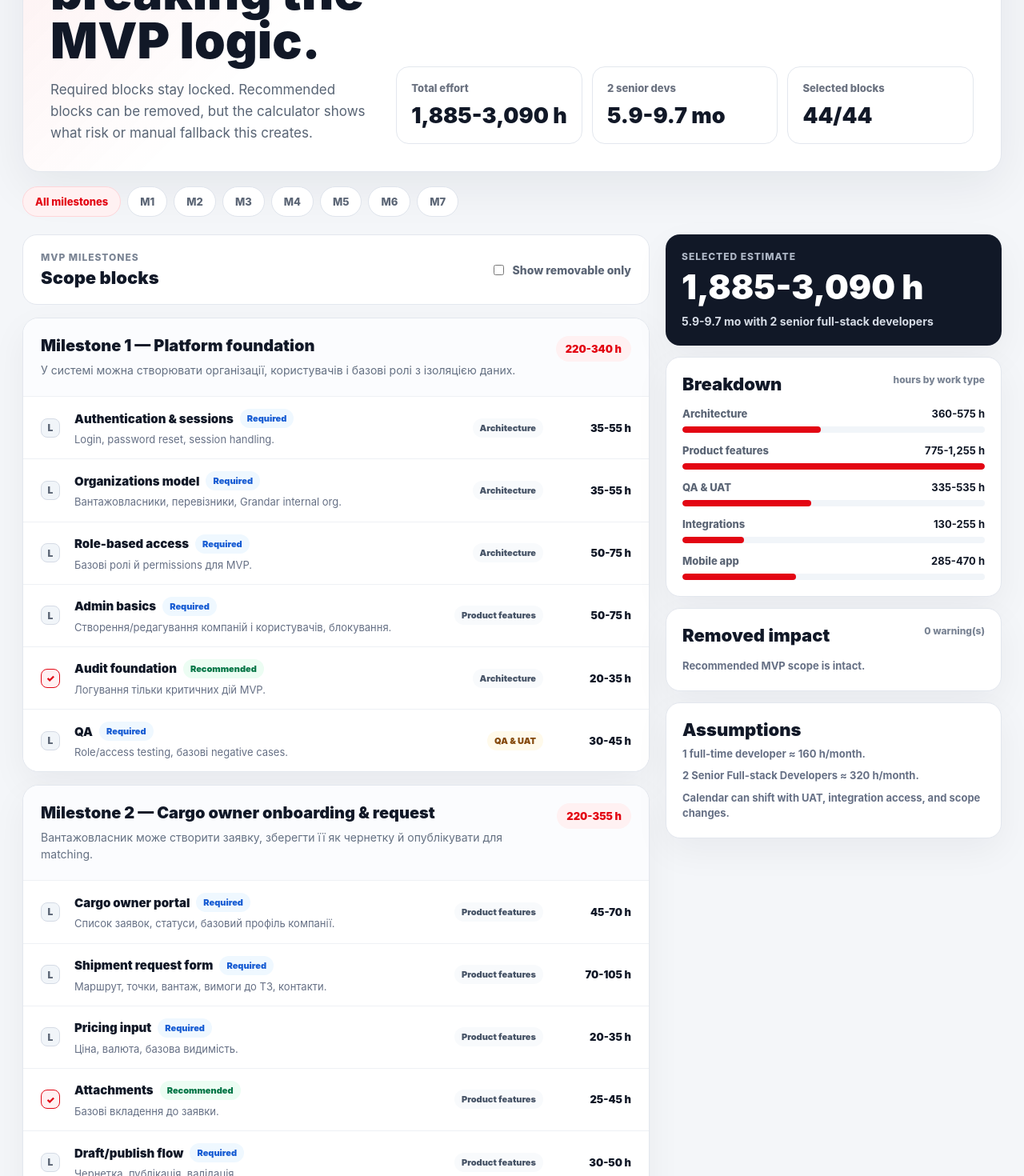
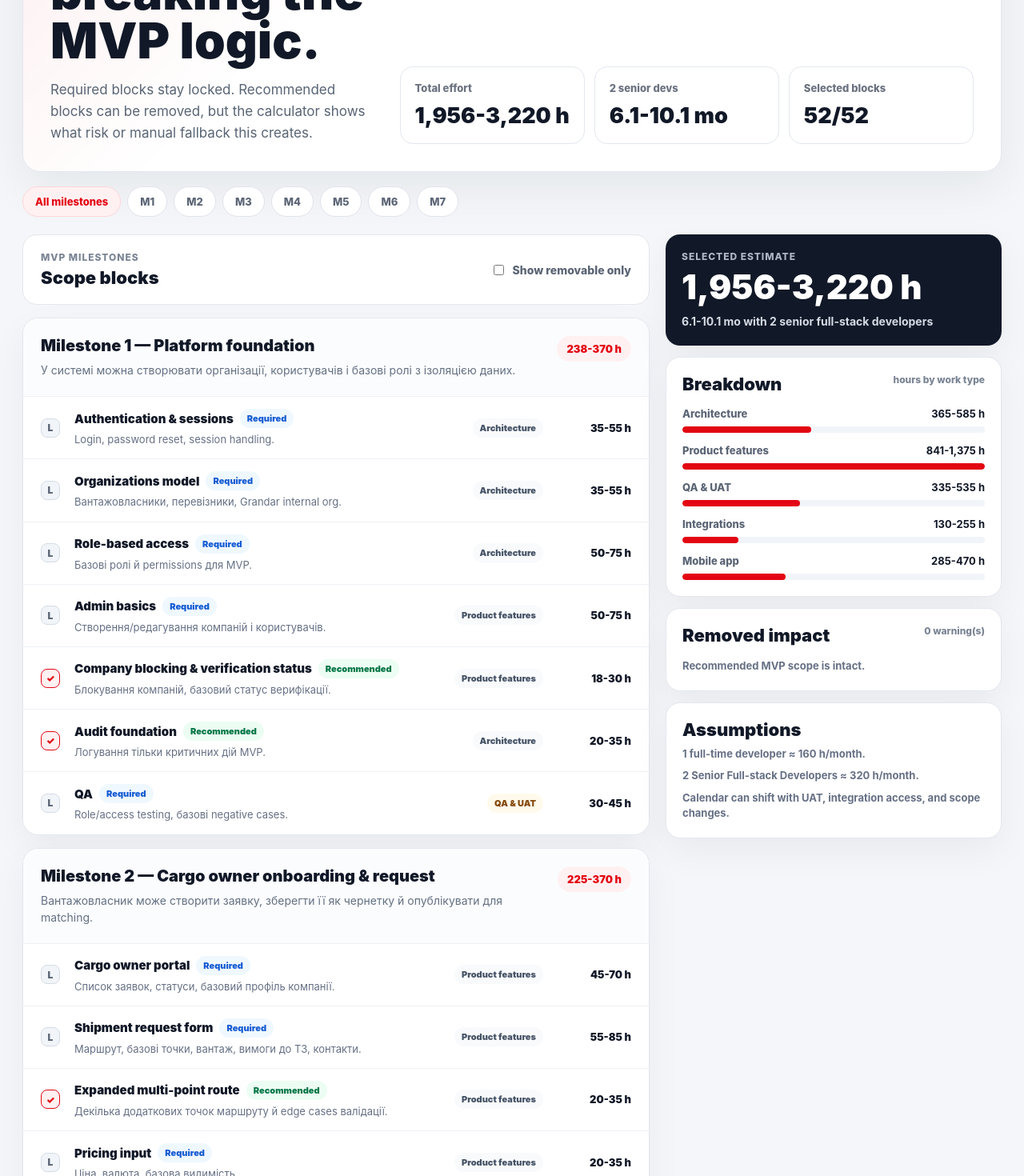
Before and after one commit to roshankoitechs/grandar-scope-calculator, a React (Vite) app: page / in a window 1280 px wide. Shown: the part 380-1850 px from the top of the page at 80% size. Built offline with nearby package versions, Linux system fonts and the light colour scheme.

Commit message:
Add more MVP trimming options

```diff
--- a/src/App.tsx
+++ b/src/App.tsx
@@ -60,11 +60,21 @@ const milestones: Milestone[] = [
       {
         id: 'm1-admin',
         title: 'Admin basics',
-        description: 'Створення/редагування компаній і користувачів, блокування.',
+        description: 'Створення/редагування компаній і користувачів.',
         min: 50,
         max: 75,
         category: 'Feature',
         priority: 'required',
+      },
+      {
+        id: 'm1-blocking',
+        title: 'Company blocking & verification status',
+        description: 'Блокування компаній, базовий статус верифікації.',
+        min: 18,
+        max: 30,
+        category: 'Feature',
+        priority: 'recommended',
+        consequence: 'Компанії можна буде заводити, але блокування/верифікаційні статуси доведеться контролювати вручну.',
       },
       {
         id: 'm1-audit',
@@ -105,11 +115,21 @@ const milestones: Milestone[] = [
       {
         id: 'm2-form',
         title: 'Shipment request form',
-        description: 'Маршрут, точки, вантаж, вимоги до ТЗ, контакти.',
-        min: 70,
-        max: 105,
+        description: 'Маршрут, базові точки, вантаж, вимоги до ТЗ, контакти.',
+        min: 55,
+        max: 85,
         category: 'Feature',
         priority: 'required',
+      },
+      {
+        id: 'm2-multipoint',
+        title: 'Expanded multi-point route',
+        description: 'Декілька додаткових точок маршруту й edge cases валідації.',
+        min: 20,
+        max: 35,
+        category: 'Feature',
+        priority: 'recommended',
+        consequence: 'MVP стартує з простішим маршрутом; складні мультиточкові сценарії доведеться вести вручну або додати пізніше.',
       },
       {
         id: 'm2-pricing',
@@ -164,6 +184,16 @@ const milestones: Milestone[] = [
         max: 65,
         category: 'Feature',
         priority: 'required',
+      },
+      {
+        id: 'm3-carrier-users',
+        title: 'Carrier user management',
+        description: 'Користувачі перевізника, базове редагування доступів.',
+        min: 18,
+        max: 30,
+        category: 'Feature',
+        priority: 'recommended',
+        consequence: 'Користувачів перевізника доведеться додавати через адміністратора Grandar.',
       },
       {
         id: 'm3-fleet',
@@ -223,11 +253,21 @@ const milestones: Milestone[] = [
       {
         id: 'm4-rules',
         title: 'Matching rules',
-        description: 'Тип ТЗ, тоннаж, напрямок, географія, активність.',
-        min: 60,
-        max: 95,
+        description: 'Тип ТЗ, тоннаж, напрямок, активність.',
+        min: 45,
+        max: 70,
         category: 'Architecture',
         priority: 'required',
+      },
+      {
+        id: 'm4-geo-rating',
+        title: 'Geo/rating matching refinements',
+        description: 'Географія, рейтинг і уточнення релевантності перевізників.',
+        min: 20,
+        max: 35,
+        category: 'Architecture',
+        priority: 'recommended',
+        consequence: 'Matching буде простішим: без тонкого рейтингу/географії, більше ручного контролю з боку Grandar.',
       },
       {
         id: 'm4-distribution',
@@ -241,11 +281,21 @@ const milestones: Milestone[] = [
       {
         id: 'm4-notifications',
         title: 'Web/push notifications',
-        description: 'Базові web/push notifications.',
-        min: 35,
-        max: 60,
+        description: 'Базові web notifications для перевізників.',
+        min: 25,
+        max: 40,
         category: 'Feature',
         priority: 'required',
+      },
+      {
+        id: 'm4-repeat-notifications',
+        title: 'Repeated notification rules',
+        description: 'Повторні повідомлення через заданий час.',
+        min: 15,
+        max: 25,
+        category: 'Feature',
+        priority: 'recommended',
+        consequence: 'Якщо перевізник не реагує, повторні нагадування доведеться робити вручну або додати після MVP.',
       },
       {
         id: 'm4-atomic',
@@ -259,11 +309,21 @@ const milestones: Milestone[] = [
       {
         id: 'm4-ux',
         title: 'Carrier accept/decline UX',
-        description: 'Прийняти/відмовитись, призначити авто/водія.',
-        min: 50,
-        max: 80,
+        description: 'Прийняти заявку, призначити авто/водія.',
+        min: 40,
+        max: 65,
         category: 'Feature',
         priority: 'required',
+      },
+      {
+        id: 'm4-decline-reason',
+        title: 'Decline reason flow',
+        description: 'Відмова від заявки з причиною.',
+        min: 15,
+        max: 25,
+        category: 'Feature',
+        priority: 'recommended',
+        consequence: 'Відмови перевізників будуть менш структурованими; причини доведеться збирати вручну.',
       },
       {
         id: 'm4-qa',
@@ -335,7 +395,8 @@ const milestones: Milestone[] = [
         min: 25,
         max: 45,
         category: 'Mobile',
-        priority: 'required',
+        priority: 'recommended',
+        consequence: 'Водій бачитиме рейс, GPS і документи, але частину статусів доведеться вести оператору Grandar.',
       },
       {
         id: 'm5-push',
@@ -366,11 +427,21 @@ const milestones: Milestone[] = [
       {
         id: 'm6-dashboard',
         title: 'Operations dashboard',
-        description: 'Активні рейси, статуси, винятки, базовий GPS view.',
-        min: 60,
-        max: 95,
+        description: 'Активні рейси, статуси, базовий GPS view.',
+        min: 50,
+        max: 80,
         category: 'Feature',
         priority: 'required',
+      },
+      {
+        id: 'm6-exceptions',
+        title: 'Exceptions queue',
+        description: 'Окрема черга винятків і проблемних рейсів.',
+        min: 20,
+        max: 35,
+        category: 'Feature',
+        priority: 'recommended',
+        consequence: 'Винятки будуть видимі в загальних списках, але без окремої операційної черги.',
       },
       {
         id: 'm6-trip',
@@ -384,11 +455,21 @@ const milestones: Milestone[] = [
       {
         id: 'm6-docs',
         title: 'Document workspace',
-        description: 'Список документів, missing/approved statuses.',
-        min: 50,
-        max: 80,
+        description: 'Список документів рейсу.',
+        min: 35,
+        max: 55,
         category: 'Feature',
         priority: 'required',
+      },
+      {
+        id: 'm6-doc-statuses',
+        title: 'Document status workflow',
+        description: 'Missing/approved statuses і ручна перевірка документів.',
+        min: 20,
+        max: 35,
+        category: 'Feature',
+        priority: 'recommended',
+        consequence: 'Документи будуть збережені по рейсу, але без повного статусного workflow перевірки.',
       },
       {
         id: 'm6-finance',
@@ -433,8 +514,7 @@ const milestones: Milestone[] = [
         min: 40,
         max: 75,
         category: 'Integration',
-        priority: 'recommended',
-        consequence: 'Перші дані доведеться заводити вручну або через спрощений ad-hoc import.',
+        priority: 'required',
       },
       {
         id: 'm7-medoc',
@@ -453,8 +533,7 @@ const milestones: Milestone[] = [
         min: 45,
         max: 90,
         category: 'Integration',
-        priority: 'recommended',
-        consequence: 'Фінансові записи доведеться переносити в бухгалтерські системи вручну.',
+        priority: 'required',
       },
       {
         id: 'm7-hardening',
```
